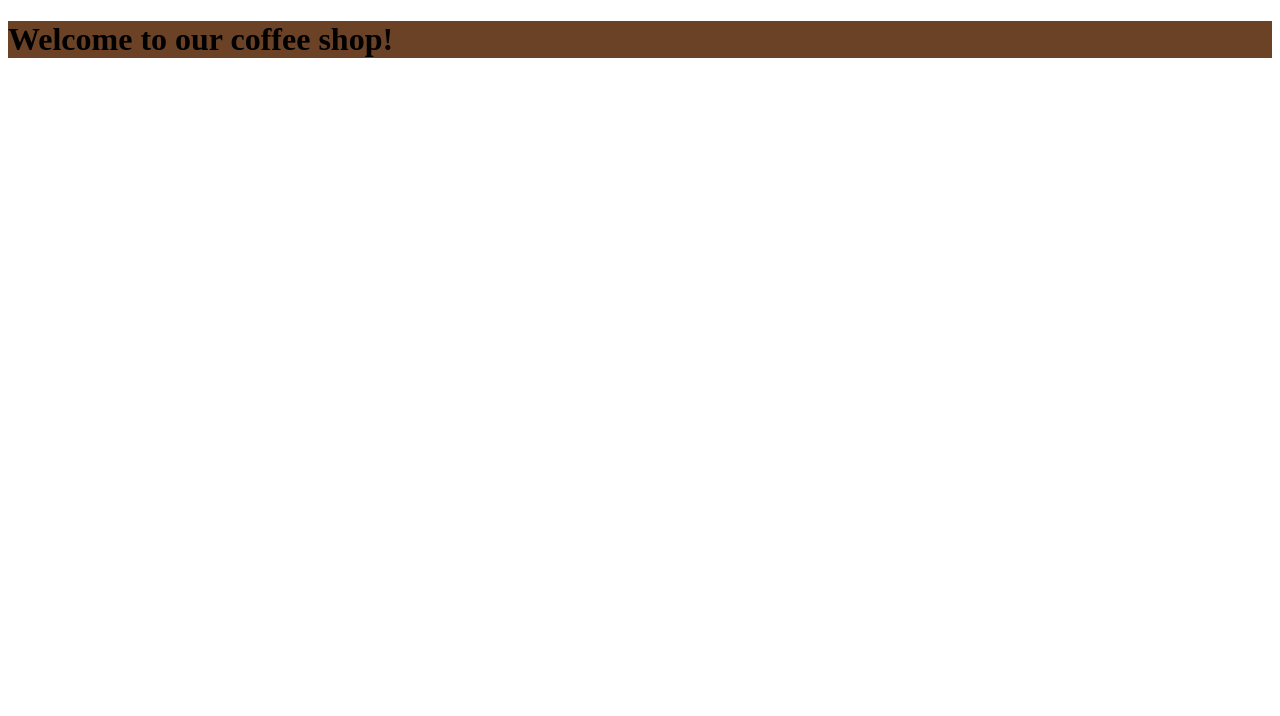
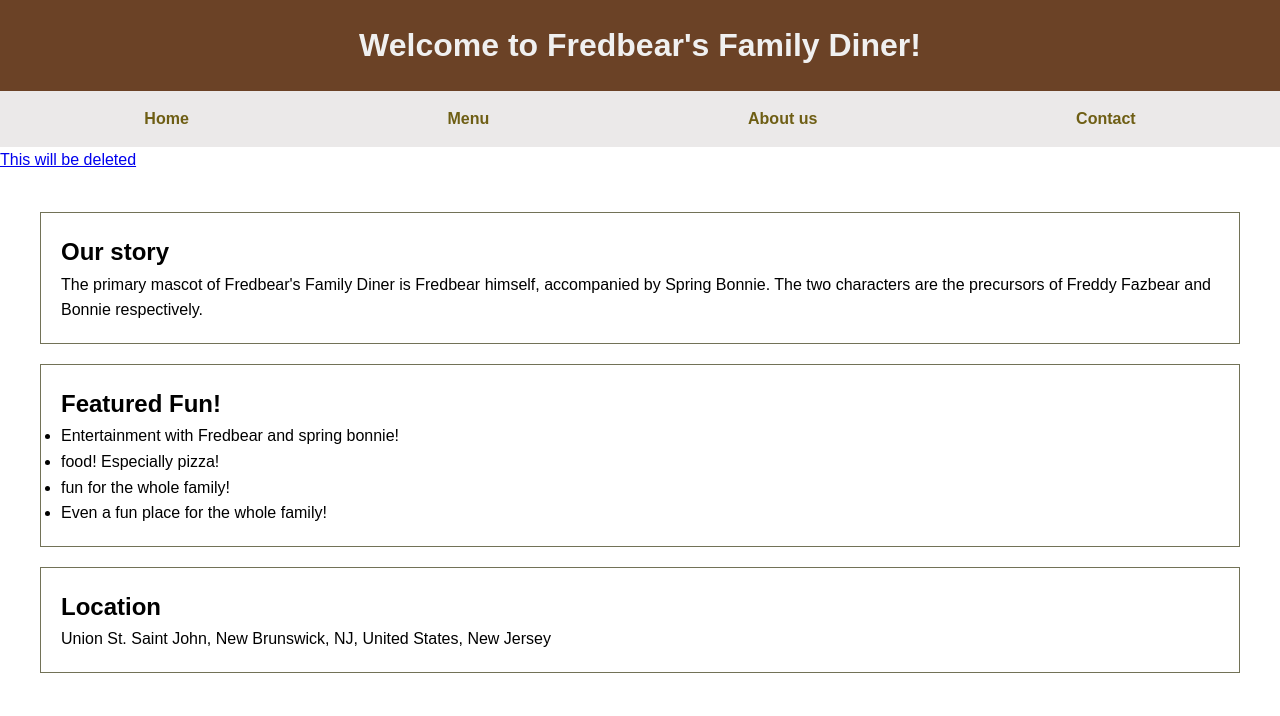
Before and after one commit to Saurian-Supreme/Web-design, a plain HTML site: page coffe-shop.html in a window 1280 px wide. Drawn offline with Linux system fonts and the light colour scheme.

Commit message:
i got everythin back
finally

```diff
--- a/coffe-shop.html
+++ b/coffe-shop.html
@@ -5,16 +5,94 @@
     <meta name="viewport" content="width=device-width, initial-scale=1.0">
     <title>Cast Coffe</title>
     <style>
-header{
-background-color: #6b4226;
-}
+        /* css Reset - targets all elements */
+        *{
+            margin: 0;
+            padding: 0;
+        }
 
+        body{
+            font-family: Arial, sans-serif;
+            line-height: 1.6;
+
+        }
+
+        header{
+            background-color: #6b4226;
+            color: rgb(240, 240, 240);
+            text-align: center;
+            padding: 20px;
+        }
+        nav{
+            background-color: rgb(235, 233, 233);
+            padding: 15px;
+            /* Turnsa the navigation into a flexible space and seperates the links inside it */
+            display: flex;
+            justify-content: space-around;
+        }
+        /* Hierarchy is targeted using spaces */
+        nav a{
+            color: #6e5e14;
+            text-decoration: none;
+            font-weight: bold;
+        }
+
+        nav a:hover {
+            text-decoration: underline;
+            color: rgb(255, 218, 95);
+        }
+
+        main{
+            margin: 20px;
+            padding: 20px;
+        }
+        /*A ckass to help identify elements in our code*/
+        .box{
+            border-width: 1px;
+            border-color: rgb(114, 114, 87);
+            border-style: solid;
+            padding: 20px;
+            margin-bottom: 20px;
+        }
     </style>
 </head>
 <body>
     <!-- Website header -->
- <header>
-    <h1>Welcome to our coffee shop!</h1>
- </header>
+    <header>
+        <h1>Welcome to Fredbear's Family Diner!</h1>
+    </header>
+
+    <!-- Navigation -->
+    <nav>
+        <!-- # - will stay on the same page -->
+        <a href="#">Home</a>
+        <a href="#">Menu</a>
+        <a href="#">About us</a>
+        <a href="#">Contact</a>
+    </nav>
+    <a href="#">This will be deleted</a>
+
+    <main>
+        <div class="box">
+            <h2>Our story</h2>
+            <p>The primary mascot of Fredbear's Family Diner is Fredbear himself, accompanied by Spring Bonnie. The two characters are the precursors of Freddy Fazbear and Bonnie respectively.</p>
+        </div>
+        <div class="box">
+
+            <h2>Featured Fun!</h2>
+            <ul>
+                <li>Entertainment with Fredbear and spring bonnie!</li>
+                <li>food! Especially pizza!</li>
+                <li>fun for the whole family!</li>
+                <li>Even a fun place for the whole family!</li>
+            </ul>
+        </div>
+        <!-- Location Box -->
+        <div class="box">
+            <h2>Location</h2>
+            <p>Union St. Saint John, New Brunswick, NJ, United States, New Jersey</p>
+        </div>
+
+    </main>
 </body>
 </html>
```
